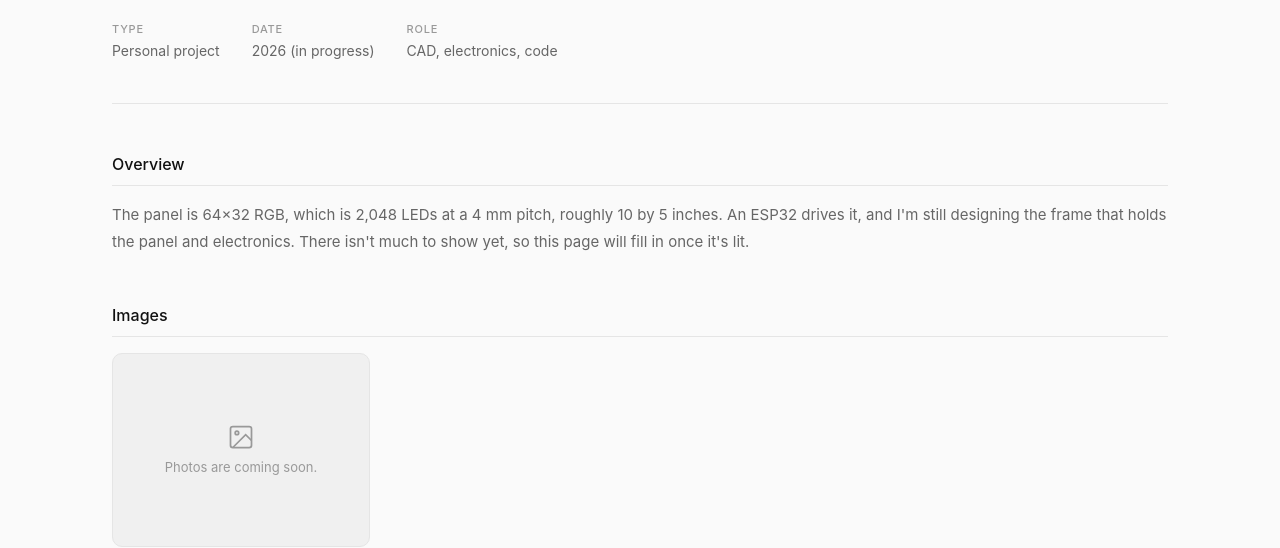
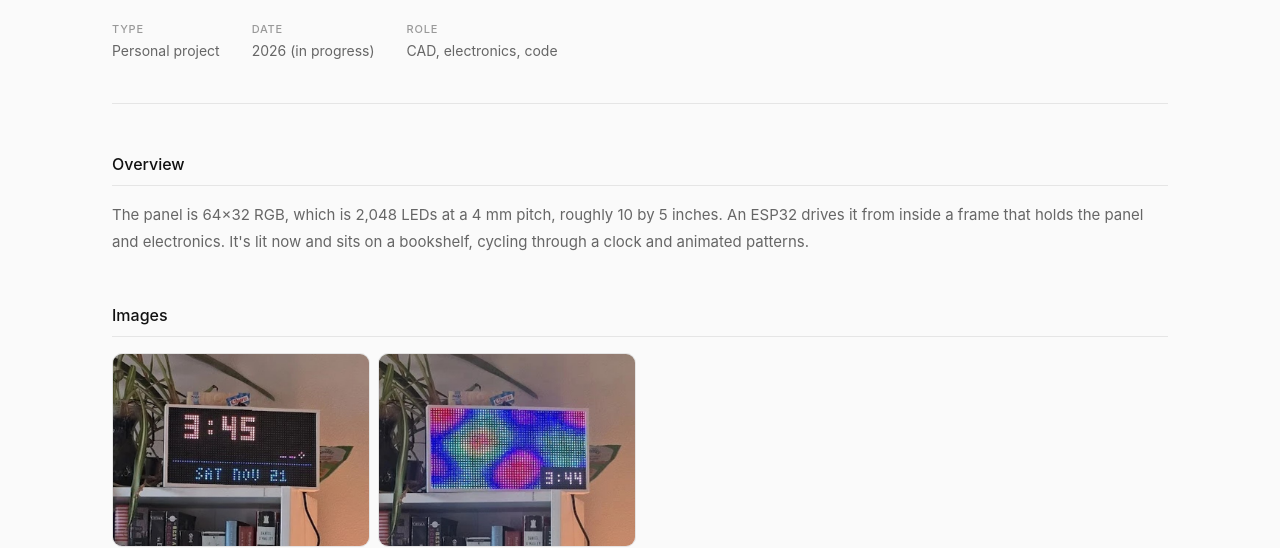
Before and after one commit to Asbatty/project-portfolio, a website: page projects/led-matrix/index.html in a window 1280 px wide. Shown: the part 259-807 px from the top of the page. Drawn offline with Linux system fonts and the light colour scheme.

Commit message:
LED Matrix: add clock and plasma photos, card thumbnail
Co-Authored-By: Claude Opus 5.5 <noreply@anthropic.com>

```diff
--- a/projects/led-matrix/index.html
+++ b/projects/led-matrix/index.html
@@ -63,17 +63,24 @@
           <!-- LED-MATRIX: overview -->
           <p>
             The panel is 64×32 RGB, which is 2,048 LEDs at a 4 mm pitch, roughly 10 by 5 inches. An ESP32
-            drives it, and I'm still designing the frame that holds the panel and electronics. There
-            isn't much to show yet, so this page will fill in once it's lit.
+            drives it from inside a frame that holds the panel and electronics. It's lit now and sits on a
+            bookshelf, cycling through a clock and animated patterns.
           </p>
         </div>
 
         <div class="content-section">
           <h2>Images</h2>
           <div class="gallery" id="gallery">
-            <div class="gallery-item">
-              <div class="gallery-placeholder"><svg width="28" height="28" viewBox="0 0 24 24" fill="none" stroke="currentColor" stroke-width="1.5"><rect x="3" y="3" width="18" height="18" rx="2"/><circle cx="8.5" cy="8.5" r="1.5"/><polyline points="21 15 16 10 5 21"/></svg><span>Photos are coming soon.</span></div>
+            <div class="gallery-item" onclick="openLightbox(this)" data-caption="The clock screen shows the time and date, with a small animation in the corner.">
+              <img src="led-clock.jpg" alt="The clock screen shows the time and date, with a small animation in the corner." />
+              <div class="gallery-caption">The clock screen shows the time and date, with a small animation in the corner.</div>
             </div>
+
+            <div class="gallery-item" onclick="openLightbox(this)" data-caption="A plasma animation fills the panel, with the time in the corner.">
+              <img src="led-plasma.jpg" alt="A plasma animation fills the panel, with the time in the corner." />
+              <div class="gallery-caption">A plasma animation fills the panel, with the time in the corner.</div>
+            </div>
+
           </div>
         </div>
 
```
Also changed, not shown: projects/index.html (+1 -3 lines), projects/led-matrix/led-clock.jpg (added), projects/led-matrix/led-plasma.jpg (added), projects/led-matrix/thumb.jpg (added).
